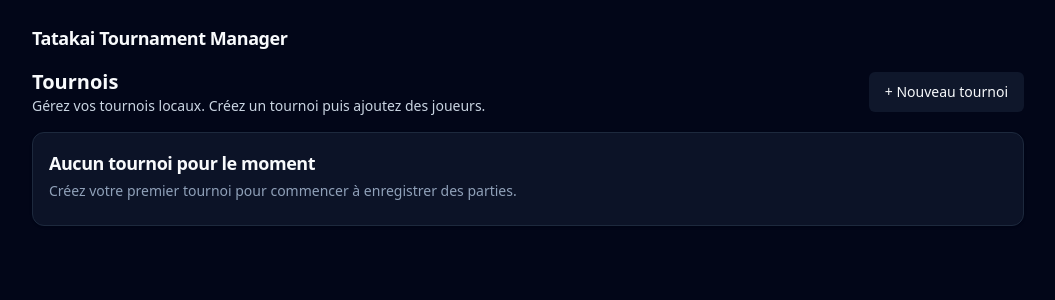
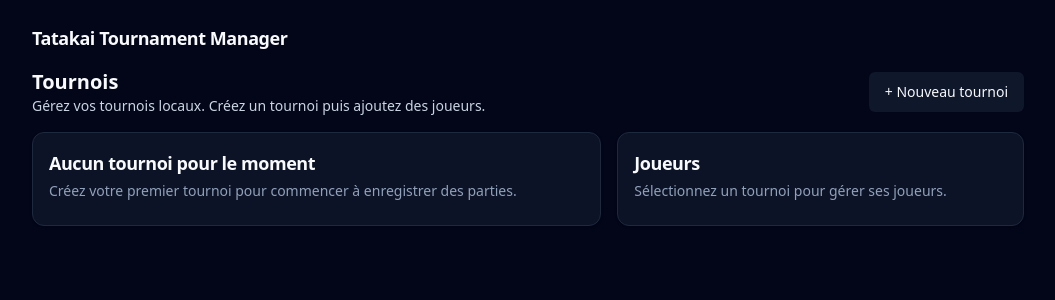
Before and after one commit to MeryllEssig/tatakai, a React (Vite) app in the folder web/: page / in a window 1280 px wide. Shown: the top 300 px of the page, without its empty margins (112-1167 px from the left). Built offline with nearby package versions, Linux system fonts and the light colour scheme.

Commit message:
fix(T023): wire UI

```diff
--- a/web/src/features/tournaments/tournament-list-screen.tsx
+++ b/web/src/features/tournaments/tournament-list-screen.tsx
@@ -4,6 +4,7 @@ import { useNavigate } from 'react-router-dom'
 import type { TournamentSummary } from '../../lib/domain/types'
 import { listStoredTournamentSummaries } from '../persistence/local-storage-adapter'
 import { useTournamentSelection } from './use-tournament-selection'
+import { PlayerListPanel } from '../players/player-list-panel'
 import {
   Card,
   CardContent,
@@ -43,6 +44,8 @@ export function TournamentListScreen(): ReactElement {
         </Button>
       </div>
 
+      <div className="grid gap-4 lg:grid-cols-[minmax(0,1.4fr)_minmax(0,1fr)]">
+        <div>
           {!hasTournaments ? (
             <Card>
               <CardHeader>
@@ -76,5 +79,9 @@ export function TournamentListScreen(): ReactElement {
             </div>
           )}
         </div>
+
+        <PlayerListPanel />
+      </div>
+    </div>
   )
 }
```
Lines whose indentation alone changed are shown as unchanged.
